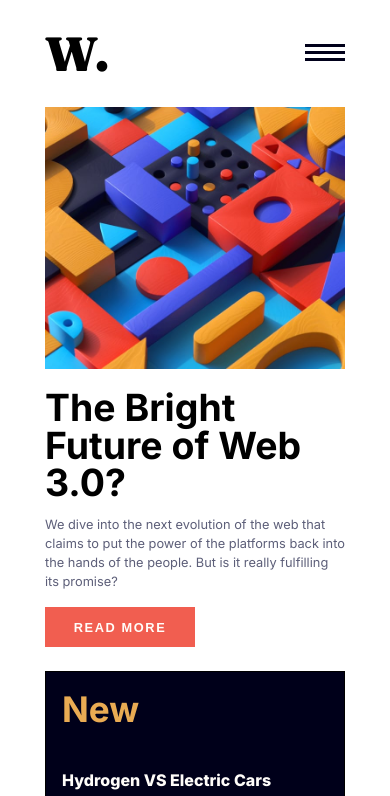
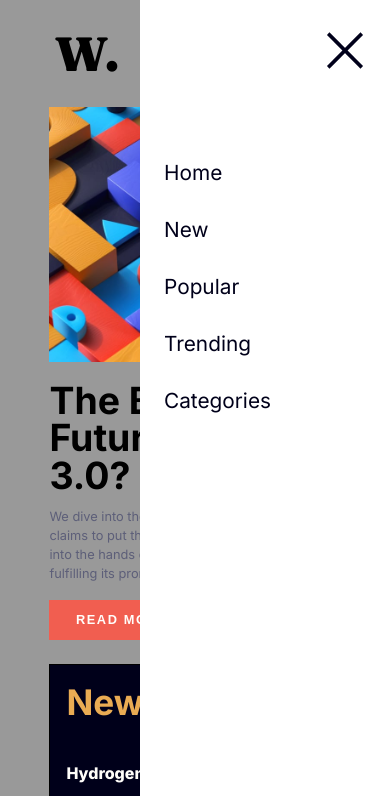
Before and after one commit to tabascum/news-homepage, a plain HTML site: page index.html in a window 390 px wide. Both pictures are taken after a click on the button 325 px from the left and 53 px from the top of the page. Shown: the top 796 px of the page. Drawn offline with Linux system fonts and the light colour scheme.

Commit message:
Add mobile side navbar behavior

```diff
--- a/assets/js/main.js
+++ b/assets/js/main.js
@@ -0,0 +1,19 @@
+const openNavbar = document.querySelector(".news-navbar-button");
+const closeNavBar = document.querySelector(".news-navbar-close");
+const sideNavbar = document.querySelector(".news-navbar");
+
+openNavbar.addEventListener("click", (e) => {
+  e.preventDefault();
+
+  sideNavbar.style.display = "block";
+  closeNavBar.style.display = "block";
+  document.body.style.backgroundColor = "rgba(0,0,0,0.4)";
+
+  closeNavBar.addEventListener("click", (e) => {
+    e.preventDefault();
+
+    sideNavbar.style.display = "none";
+    closeNavBar.style.display = "none";
+    document.body.style.backgroundColor = "transparent";
+  });
+});
--- a/assets/scss/style.scss
+++ b/assets/scss/style.scss
@@ -12,7 +12,7 @@
     max-width: 600px;
 
     @media (max-width: 610px) {
-      max-width: 300px;
+      max-width: 280px;
     }
   }
 
@@ -29,13 +29,30 @@
     }
 
     .news-navbar-wrapper {
-      .news-navbar-button {
+      .news-navbar-button,
+      .news-navbar-close {
         background-color: transparent;
+        cursor: pointer;
         border: none;
         display: none;
+      }
 
+      .news-navbar-button {
         @media (max-width: 610px) {
           display: block;
+        }
+      }
+
+      .news-navbar-close {
+        @media (max-width: 610px) {
+          position: absolute;
+          top: 2rem;
+          right: 2rem;
+          z-index: 1;
+
+          img {
+            width: 120%;
+          }
         }
       }
 
@@ -47,6 +64,25 @@
 
         @media (max-width: 610px) {
           display: none;
+          height: 100%;
+          width: 250px;
+          position: fixed;
+          z-index: 1;
+          top: 0;
+          right: 0;
+          background-color: #fff;
+          overflow-x: hidden;
+          padding-block-start: 9rem;
+          padding-inline-start: 1.5rem;
+          transition: all 0.7s;
+          font-size: 1.3rem;
+          color: base.$very-dark-blue;
+        }
+
+        :nth-child(n) {
+          @media (max-width: 610px) {
+            padding-block: 1rem;
+          }
         }
 
         :nth-child(n):hover {
--- a/index.html
+++ b/index.html
@@ -8,6 +8,7 @@
 
   <link rel="icon" type="image/png" sizes="32x32" href="./assets/images/favicon-32x32.png">
   <link rel="stylesheet" href="./assets/styles/style.css">
+  <script src="./assets/js/main.js" defer></script>
 
   <title>News homepage | Vasco Marques</title>
 
@@ -29,6 +30,7 @@
     <header class="news-wrapper-header">
       <h1>W.</h1>
       <div class="news-navbar-wrapper">
+
         <nav class="news-navbar">
           <p>Home</p>
           <p>New</p>
@@ -36,9 +38,15 @@
           <p>Trending</p>
           <p>Categories</p>
         </nav>
+
+        <button class="news-navbar-close"><img src="./assets/images/icon-menu-close.svg" alt=""></button>
+
         <button class="news-navbar-button">
           <img src="./assets/images/icon-menu.svg" alt="">
         </button>
+
+
+
       </div>
 
     </header>
```
Also changed, not shown: assets/styles/style.css, 1 other file.
